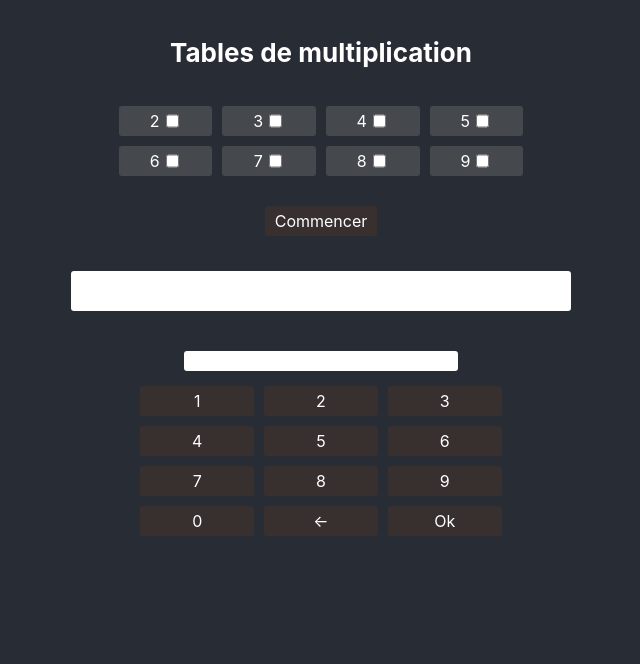
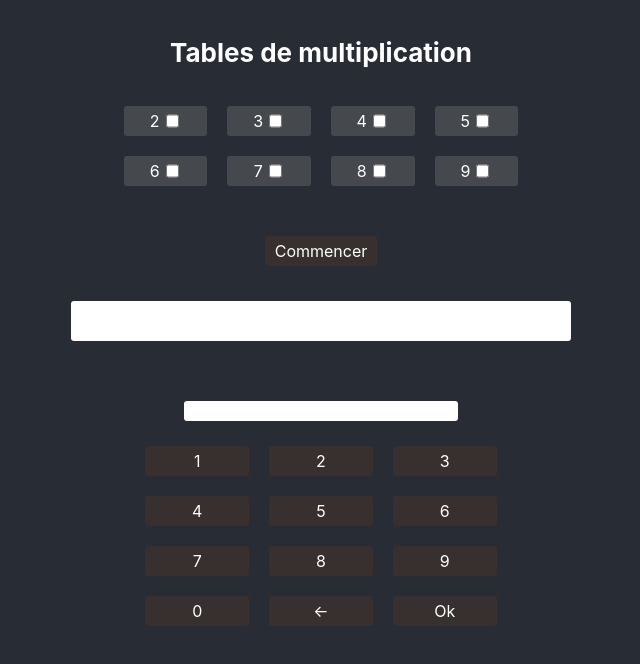
Before and after one commit to rael06/multiplication-tables, a React (Create React App) app: page / in a window 1280 px wide. Shown: the top 664 px of the page, without its empty margins (319-959 px from the left). Built offline with nearby package versions, Linux system fonts and the light colour scheme.

Commit message:
enlarge margins and paddings

```diff
--- a/src/common/Keyboard/style.module.scss
+++ b/src/common/Keyboard/style.module.scss
@@ -8,7 +8,7 @@
   .pressedKeysTextView {
     width: 70%;
     height: 20px;
-    margin-bottom: 10px;
+    margin-bottom: 20px;
     padding: 5px 10px;
   }
 
@@ -18,8 +18,8 @@
     padding: 0 10px;
 
     .key {
-      width: calc(1 / 3 * 100% - 10px);
-      margin: 0 auto 10px auto;
+      width: calc(1 / 3 * 100% - 20px);
+      margin: 0 auto 20px auto;
       justify-content: center;
     }
 
--- a/src/components/MultiplicationTablePage/TablesSelector/style.module.scss
+++ b/src/components/MultiplicationTablePage/TablesSelector/style.module.scss
@@ -6,8 +6,8 @@
   padding: 0 10px;
 
   .table {
-    width: calc(1 / 4 * 100% - 10px);
-    margin: 0 auto 10px auto;
+    width: calc(1 / 4 * 100% - 20px);
+    margin: 0 auto 20px auto;
     justify-content: center;
   }
 
--- a/src/components/MultiplicationTablePage/style.module.scss
+++ b/src/components/MultiplicationTablePage/style.module.scss
@@ -6,7 +6,7 @@
 
   .tablesSelector {
     max-width: 80%;
-    margin-bottom: 30px;
+    margin-bottom: 50px;
     align-self: center;
   }
 
@@ -19,14 +19,13 @@
     width: 80%;
     max-width: 500px;
     height: 40px;
-    margin-bottom: 30px;
+    margin-bottom: 50px;
     padding: 5px 10px;
     align-self: center;
-    margin-bottom: 30px;
   }
 
   .keyboard {
-    max-width: 80%;
+    max-width: 70%;
     align-self: center;
   }
 }
```
Also changed, not shown: 1 other file (tests, documents, lock files or other folders).
